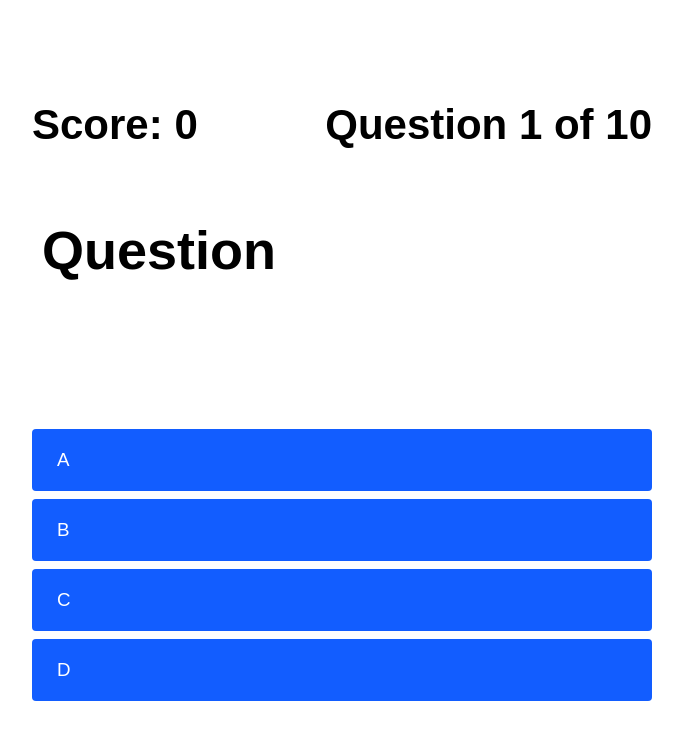
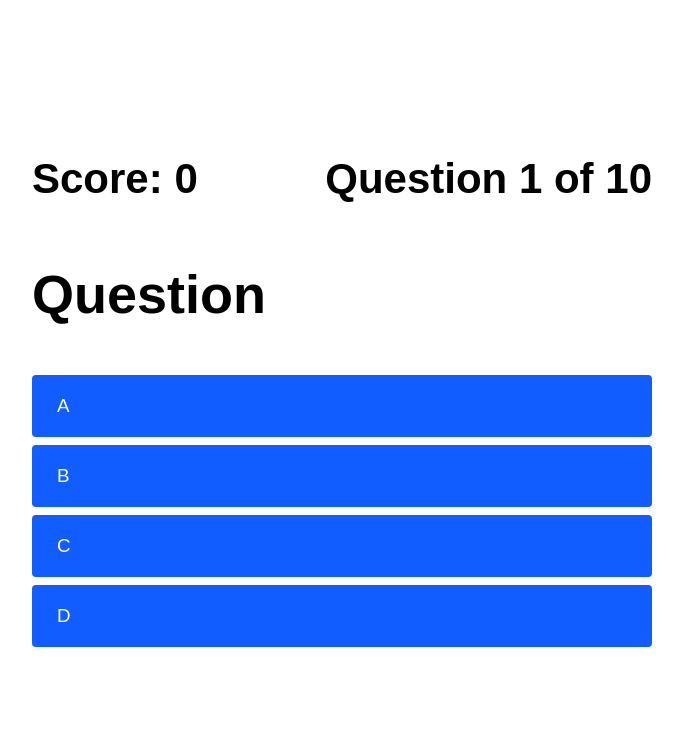
Before and after one commit to cfkim/house-price-guesser, a plain HTML site: page game.html in a window 1280 px wide. Shown: the whole page, without its empty margins (298-981 px from the left). Drawn offline with Linux system fonts and the light colour scheme; no server answers.

Commit message:
styles update.

```diff
--- a/styles.css
+++ b/styles.css
@@ -115,14 +115,6 @@ h2 {
     width: 50%;
 }
 
-.main__question {
-    width: 100%; /* Ensure it takes the full width of its parent */
-    min-height: 20rem; /* Adjust based on your design */
-    margin-bottom: 2rem; /* Space below the question container */
-    padding: 1rem; /* Padding for better readability */
-    box-sizing: border-box; /* Include padding in the element's total width and height */
-    overflow: auto; /* Handle overflow if content exceeds the height */
-}
 .choice__container {
     display: flex;
     margin-bottom: 0.8rem;
```
